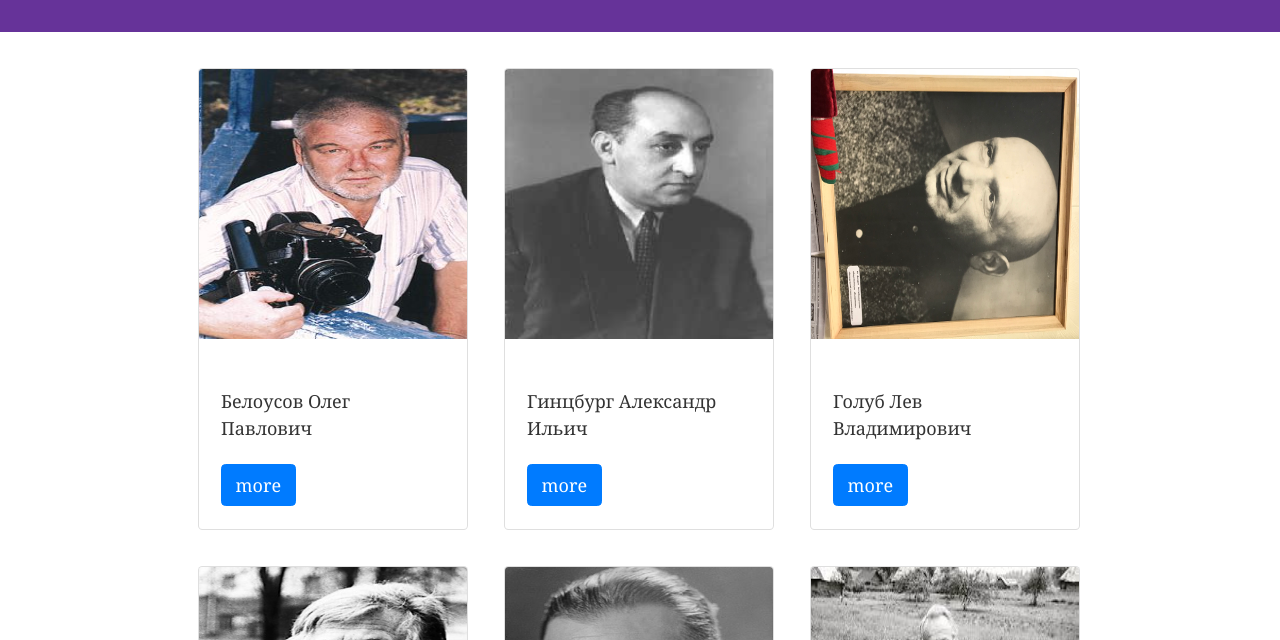
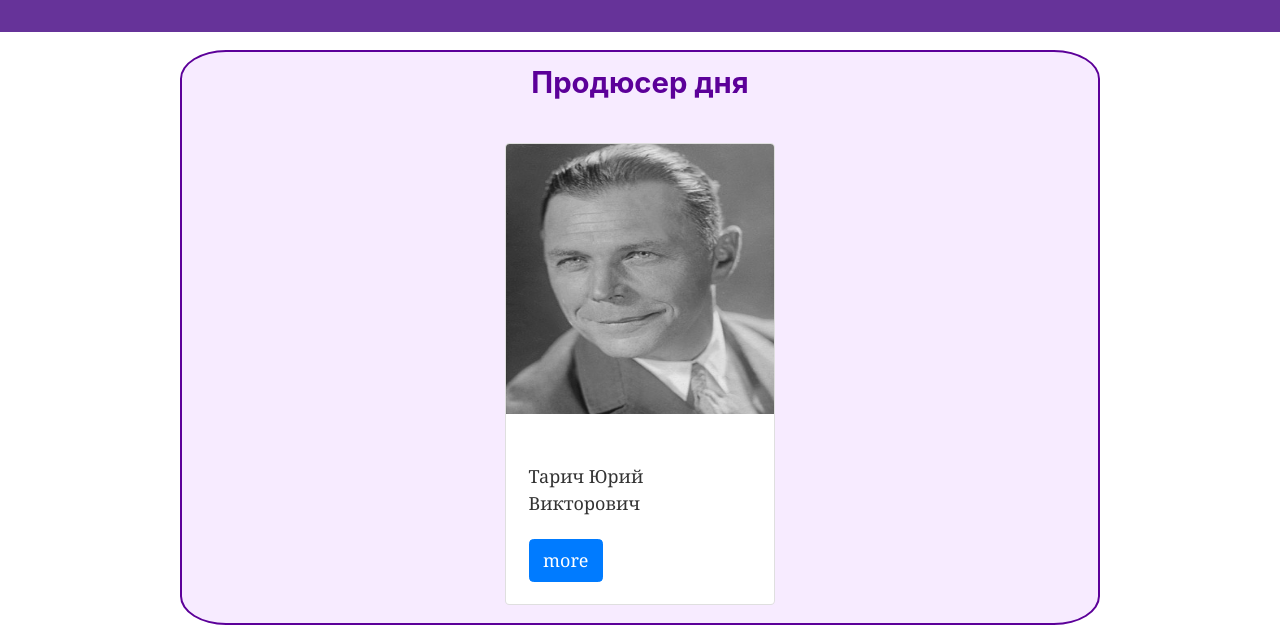
Before and after one commit to ton9q/RSConf-landing-page, a Gatsby site: page / in a window 1280 px wide. Shown: the part 110-750 px from the top of the page. Built offline with nearby package versions, Linux system fonts and the light colour scheme; Gatsby itself is replaced by a stand-in of ours.

Commit message:
feat: add producer of the day

```diff
--- /dev/null
+++ b/src/components/personOfTheDay.js
@@ -0,0 +1,57 @@
+import React, { Component, Fragment } from 'react'
+
+import producerState from './producerState'
+
+import Person from '../components/person'
+
+export default class PersonOfTheDay extends Component {
+  state = producerState
+
+  handleClick = e => {
+    if (e.target.tagName === 'BUTTON') {
+      localStorage.setItem('producerName', `${e.currentTarget.className}`)
+    }
+  }
+
+  render() {
+    const { producers, pictures, lang } = this.state
+    const index = Math.floor(Math.random() * producers.length)
+
+    const styleHeader = {
+      textAlign: 'center',
+      paddingTop: '15px',
+      color: 'rgb(92, 0, 153)',
+    }
+    const styleFragment = {
+      border: '2px solid rgb(92, 0, 153)',
+      borderRadius: '5%',
+      display: 'flex',
+      flexDirection: 'column',
+      alignItems: 'center',
+      backgroundColor: 'rgba(214, 153, 255, 0.2)',
+    }
+
+    return (
+      <div style={styleFragment}>
+        {lang === 'rus' ? (
+          <h2 style={styleHeader}>Продюсер дня</h2>
+        ) : (
+          <h2 style={styleHeader}>Producer of the day</h2>
+        )}
+        <div
+          className={producers[index].person}
+          key={`${index} - ${producers[index].person}`}
+          onClick={this.handleClick}
+        >
+          <Person
+            person={producers[index].person}
+            linkImage={pictures[index][0]}
+            linkButton="/person"
+            buttonName="more"
+            size="15"
+          />
+        </div>
+      </div>
+    )
+  }
+}
--- a/src/pages/index.js
+++ b/src/pages/index.js
@@ -2,11 +2,13 @@ import React from 'react'
 import Layout from '../components/layout'
 import SEO from '../components/seo'
 
-import PersonListHandler from '../components/personListHandler';
+import PersonListHandler from '../components/personListHandler'
+import PersonOfTheDay from '../components/personOfTheDay'
 
 const IndexPage = () => (
   <Layout>
     <SEO title="Home" keywords={[`gatsby`, `application`, `react`]} />
+    <PersonOfTheDay />
     <PersonListHandler />
   </Layout>
 )
```
